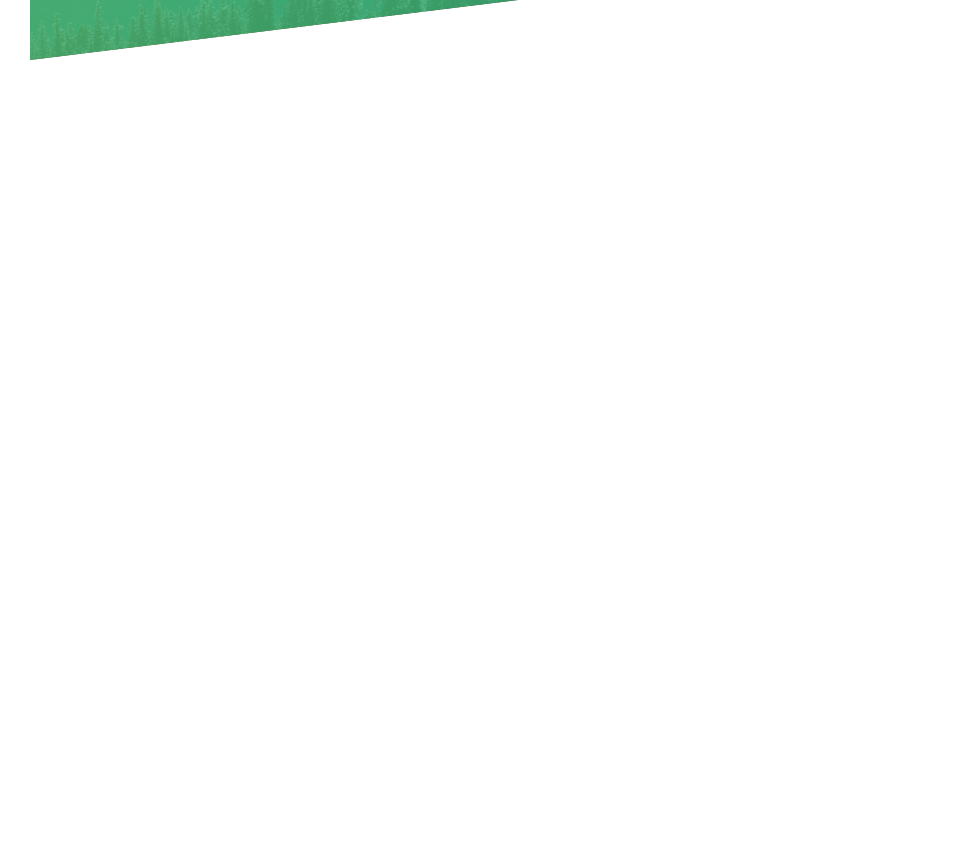
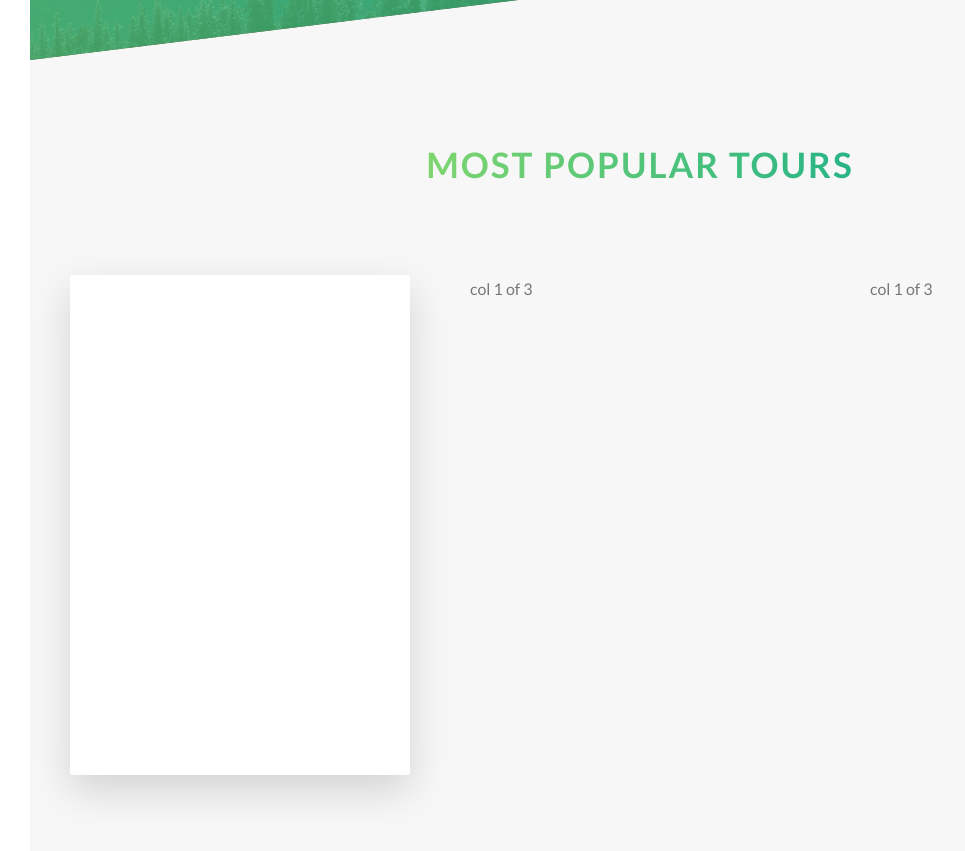
Before and after one commit to itangishaka1/beautiful_rwanda, a React (Create React App) app: page / in a window 1280 px wide. Shown: the part 2200-3051 px from the top of the page, without its empty margins (0-965 px from the left). Before the commit the page ends 2260 px from the top, so only its background shows below. Built offline with nearby package versions, Linux system fonts and the light colour scheme.

Commit message:
Building tours section part 1

```diff
--- a/src/App.js
+++ b/src/App.js
@@ -2,6 +2,7 @@ import Header from "./components/Header/Header";
 // import GridTest from './components/Grid-test/GridTest'
 import About from "./components/About/About";
 import Features from './components/Features/Features'
+import Tours from './components/Tours/Tours'
 
 function App() {
   return (
@@ -11,6 +12,7 @@ function App() {
       <main>
         <About />
         <Features />
+        <Tours />
       </main>
     </>
   );
--- /dev/null
+++ b/src/components/Tours/Tour.jsx
@@ -0,0 +1,18 @@
+import './Tour.scss'
+
+const Tour = ({ card_number }) => {
+  return (
+    <article className='row'>
+        <div className="col-1-of-3">
+            <div className="card">
+                <div className="card__side card__side--front">Front side</div>
+                <div className={`card__side card__side--back ${card_number}`}>Back side</div>
+            </div>
+        </div>
+        <div className="col-1-of-3">col 1 of 3</div>
+        <div className="col-1-of-3">col 1 of 3</div>
+    </article>
+  )
+}
+
+export default Tour
--- /dev/null
+++ b/src/components/Tours/Tour.scss
@@ -0,0 +1,42 @@
+@use '../../partials/variables' as *;
+
+.card {
+    perspective: 150rem; // (1)
+    -moz-perspective: 150rem;
+    position: relative;
+    height: 50rem;
+
+    &__side {
+        color: #fff;
+        height: 50rem;
+        transition:all .8s ease;
+        position: absolute;
+        top: 0;
+        left: 0;
+        width: 100%;
+        border-radius: 3px;
+        box-shadow: 0 1.5rem 4rem rgba($color-black, .15);
+
+        // hide the back part of an element
+        backface-visibility: hidden;
+
+        &--front{
+            background-color: $color-white;
+
+        }
+        &--back{
+            transform: rotateY(180deg);
+
+            &--1 {
+                background-image: linear-gradient(to right bottom, $color-secondary-light, $color-secondary-dark);
+            }
+        }
+    }
+
+    &:hover &__side--front {
+        transform: rotateY(180deg);
+    }
+    &:hover &__side--back {
+        transform: rotateY(0);
+    }
+}
--- /dev/null
+++ b/src/components/Tours/Tours.jsx
@@ -0,0 +1,15 @@
+import "./Tours.scss";
+import Tour from './Tour'
+
+const Tours = () => {
+  return (
+    <section className="tours">
+      <div className="u-center-text u-margin-bottom-big">
+        <h2 className="section-heading">most popular tours</h2>
+      </div>
+      <Tour  card_number='card__side--back--1' />
+    </section>
+  );
+};
+
+export default Tours;
--- /dev/null
+++ b/src/components/Tours/Tours.scss
@@ -0,0 +1,7 @@
+@use '../../partials/variables' as *;
+
+.tours {
+    background-color: $color-grey-light-1;
+    padding: 25rem 0 50rem 0;
+    margin-top: -10rem;
+}
--- a/src/partials/_variables.scss
+++ b/src/partials/_variables.scss
@@ -2,6 +2,12 @@
 $color-primary: #55c57a;
 $color-primary-light: #7ed56f;
 $color-primary-dark: #28b485;
+
+$color-secondary-light:#ffb900;
+$color-secondary-dark:#ff7730;
+
+$color-tertiary-light:#2998ff;
+$color-tertiary-dark:#5643fa;
 
 $color-grey-light-1: #f7f7f7;
 $color-grey-dark: #777;
```
